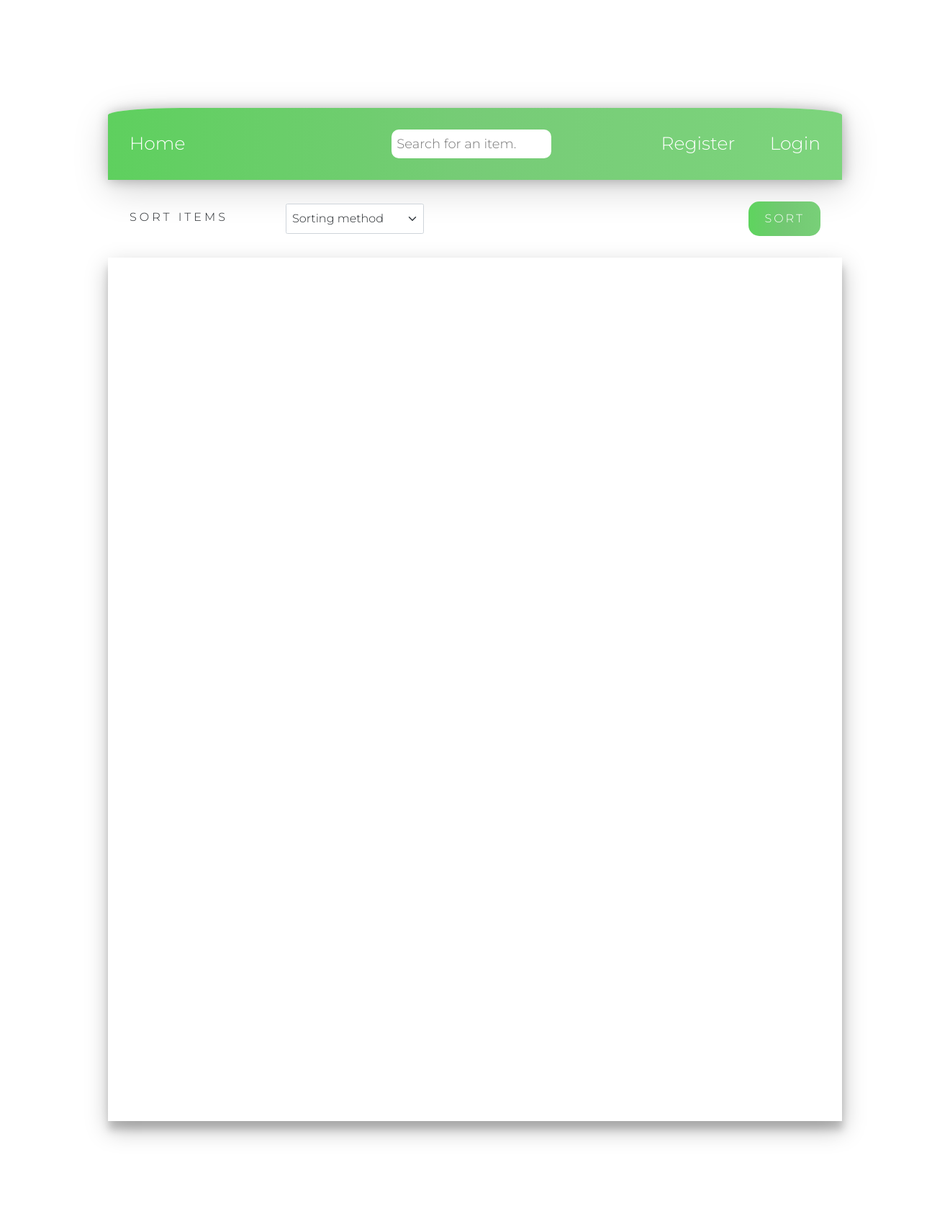
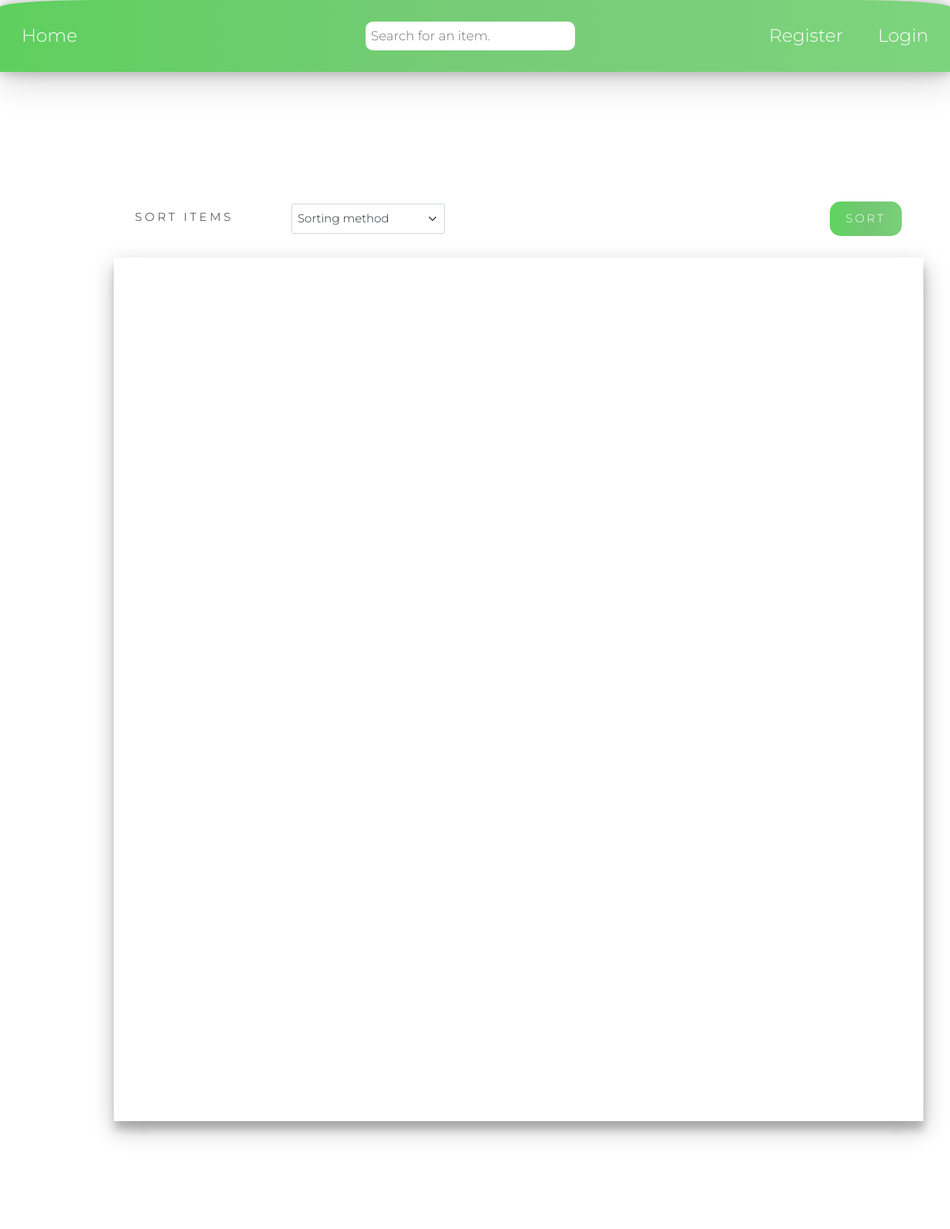
Before and after one commit to maciejwojtkowiak/fitshop, a Django app: page / in a window 1320 px wide. Shown: the whole page at 72% size. Run offline with Django 3.2, Linux system fonts and the light colour scheme; data that the repository does not hold is empty.

Commit message:
positioned navbar at detailView

```diff
--- a/shop/static/shop/detail-style.css
+++ b/shop/static/shop/detail-style.css
@@ -1,7 +1,5 @@
-.detail{
-    margin: 20rem 40rem 20rem 30rem;
+.detail-container{
     box-shadow: 3px 3px 5px 6px #ccc;
-    padding: 2rem;
     display: flex;
     flex-direction: row;
 
--- a/shop/static/shop/style.css
+++ b/shop/static/shop/style.css
@@ -24,11 +24,11 @@
     font-family: 'Montserrat', sans-serif;
 }
 
-.container_shop {
+.container {
     margin: 15rem;
 }
 
-.navbar_shop {
+.shop-navbar {
     box-shadow: 1px 1px 17px rgba(0, 0, 0, 0.26), 1px 12px 50px rgba(0, 0, 0, 0.178);
     background-image: linear-gradient(to right,
     rgba(47, 194, 47, 0.774),
--- a/shop/templates/shop/detail.html
+++ b/shop/templates/shop/detail.html
@@ -1,13 +1,14 @@
 {% extends 'shop/base.html' %}
 
 {% block content %}
-<div class="detail">
+<div class="container">
+{% include 'shop/navbar.html' %}
+<div class=" detail-container">
     <img class="detail__image" src="{{item.image.url}}">
     <div class="detail__item-details">
         <div  class="detail__item-title">
             {{ item.title }}
         </div>
-        <div></div>
         <div  class="detail__item-price">
             {{ item.price }}
         </div>
@@ -16,6 +17,7 @@
         </div>
         <button class="detail__buy-button" type="submit">BUY</button>
     </div>
+</div>
 </div>
 <form method="POST">{% csrf_token %}
     {{ form }}
--- a/shop/templates/shop/home.html
+++ b/shop/templates/shop/home.html
@@ -4,31 +4,8 @@
 <header>
 
 </header>
-<div class="container_shop">
-    <nav class="navbar_shop">
-        <div class='navbar__list'>
-            <div class="navbar__leftside">
-                    <a class=" navbar__link" href="{% url 'home-page' %}">Home</a>
-            </div>
-            <div class = "navbar__search-container">
-                <form action="{% url 'search-page'%}" class="navbar__search-form" method="GET">
-                    <input name="search" class="navbar__search-text" type="text" placeholder="Search for an item.">
-                </form>
-            </div>
-            {% if user.is_authenticated  %}
-            <div class="navbar__rightside">
-                <a class= "navbar__link" href="{% url 'profile-page' %}">Profile</a>
-                <a class="navbar__link" href="{% url 'logout-page' %}">Logout</a>
-            </div>
-            {% endif %}
-            {% if not user.is_authenticated  %}
-                <div class="navbar__rightside">
-                    <a class="navbar__link navbar__register" href="{% url 'signup-page'%}">Register</a>
-                    <a class="navbar__link" href="{% url 'login-page' %}">Login</a>
-                </div>
-            {% endif %}
-        </div>
-    </nav>
+{% include 'shop/navbar.html' %}
+<div class="container">
     <form class = "sort__form" method="GET" action="{% url 'sort-page' %}">
         <h1 class="sort__header"> SORT ITEMS </h1>
             <select class= "form-select sort__select" name="select">
--- /dev/null
+++ b/shop/templates/shop/navbar.html
@@ -0,0 +1,24 @@
+<nav class="shop-navbar">
+    <div class='navbar__list'>
+        <div class="navbar__leftside">
+                <a class=" navbar__link" href="{% url 'home-page' %}">Home</a>
+        </div>
+        <div class = "navbar__search-container">
+            <form action="{% url 'search-page'%}" class="navbar__search-form" method="GET">
+                <input name="search" class="navbar__search-text" type="text" placeholder="Search for an item.">
+            </form>
+        </div>
+        {% if user.is_authenticated  %}
+        <div class="navbar__rightside">
+            <a class= "navbar__link" href="{% url 'profile-page' %}">Profile</a>
+            <a class="navbar__link" href="{% url 'logout-page' %}">Logout</a>
+        </div>
+        {% endif %}
+        {% if not user.is_authenticated  %}
+            <div class="navbar__rightside">
+                <a class="navbar__link navbar__register" href="{% url 'signup-page'%}">Register</a>
+                <a class="navbar__link" href="{% url 'login-page' %}">Login</a>
+            </div>
+        {% endif %}
+    </div>
+</nav>
```
Also changed, not shown: BASE_DIR/media/pictures/man_8ZCAdYv.png (deleted), BASE_DIR/media/pictures/man_N92AUTl.png (deleted), BASE_DIR/media/pictures/man_R9fG94I.png (deleted), BASE_DIR/media/pictures/man_g18Rzs4.png (deleted), BASE_DIR/media/pictures/man_mBmIKrM.png (deleted), BASE_DIR/media/pictures/man_pN9KkMw.png (deleted), BASE_DIR/media/pictures/man_voPOJuk.png (deleted), BASE_DIR/media/pictures/weight.png (deleted), BASE_DIR/media/pictures/weight_AkT3Utu.png (deleted), BASE_DIR/media/pictures/weight_CTqJ3oD.png (deleted), BASE_DIR/media/pictures/weight_MOdzZB7.png (deleted), BASE_DIR/media/pictures/weight_V1y4HKv.png (deleted).
